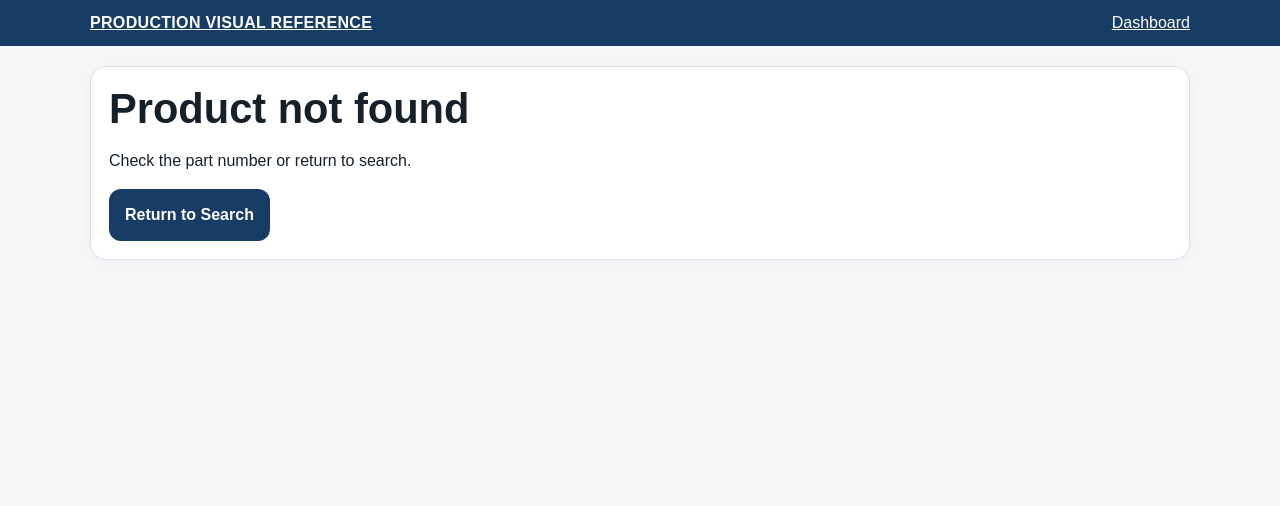
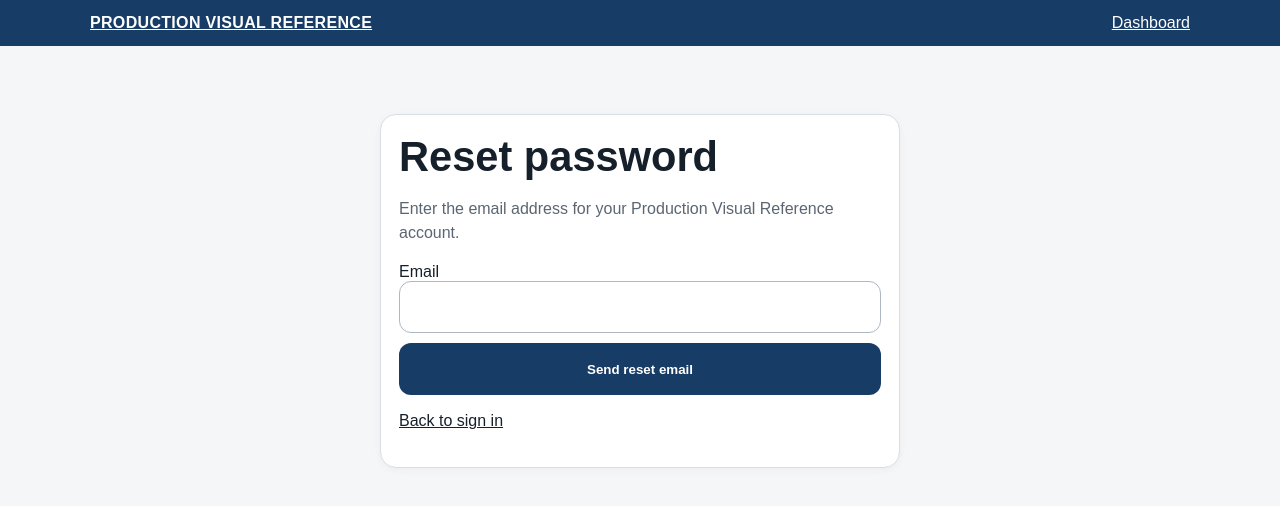
Before and after one commit to quirozr21-ops/production-visual-reference, a Next.js app: page /auth/forgot-password in a window 1280 px wide. Before the commit this address had no page. Shown: the top 506 px of the page. Built offline with nearby package versions, Linux system fonts and the light colour scheme.

Commit message:
Add forgot password page

```diff
--- /dev/null
+++ b/src/app/auth/forgot-password/page.tsx
@@ -0,0 +1,37 @@
+import Link from "next/link";
+import { requestPasswordReset } from "./actions";
+
+export default async function ForgotPasswordPage({
+  searchParams,
+}: {
+  searchParams: Promise<{ error?: string; sent?: string }>;
+}) {
+  const params = await searchParams;
+
+  return (
+    <main className="shell">
+      <div className="card" style={{ maxWidth: 520, margin: "48px auto" }}>
+        <h1>Reset password</h1>
+        <p className="muted">
+          Enter the email address for your Production Visual Reference account.
+        </p>
+        {params.error ? <div className="status danger">{params.error}</div> : null}
+        {params.sent ? (
+          <div className="status success">
+            Password reset email sent. Open the email on this same computer and browser, then follow the link.
+          </div>
+        ) : null}
+        <form className="search-form" style={{ marginTop: 18 }} action={requestPasswordReset}>
+          <label>
+            Email
+            <input className="input" name="email" type="email" autoComplete="email" required />
+          </label>
+          <button className="button" type="submit">Send reset email</button>
+        </form>
+        <p style={{ marginTop: 14 }}>
+          <Link href="/auth/login">Back to sign in</Link>
+        </p>
+      </div>
+    </main>
+  );
+}
```
